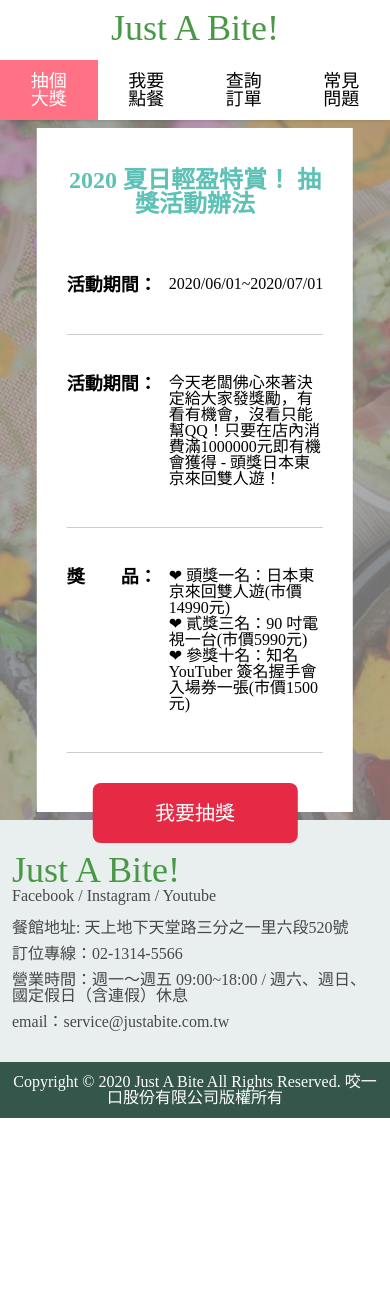
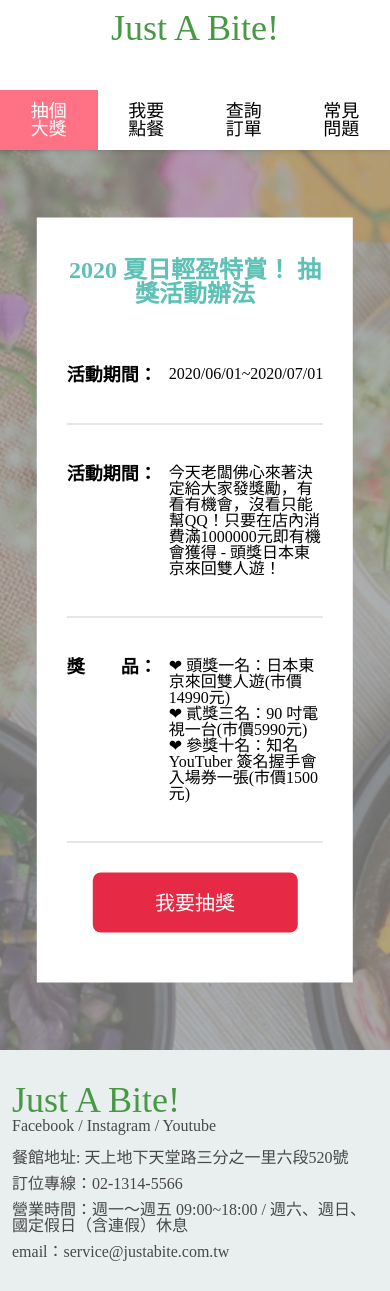
Before and after one commit to Lidemy/mentor-program-5th-panoopan, a PHP site: page / in a window 390 px wide. Shown: the top 1291 px of the page. Before the commit the page ends 1118 px from the top, so only its background shows below. Run offline with PHP 8.4, Linux system fonts and the light colour scheme.

Commit message:
week8 homework v2

```diff
--- a/homeworks/week8/hw1/style.css
+++ b/homeworks/week8/hw1/style.css
@@ -54,7 +54,7 @@
 
 .banner {
     position: relative;
-    height: 700px;
+    height: 900px;
     background: url(games-bn.png) center/cover no-repeat;
 }
 
@@ -208,7 +208,7 @@
 
 @media(max-width: 768px) {
     .navbar .wrapper {
-        height: 120px;
+        height: 150px;
         flex-direction: column;
         justify-content: space-between;
         padding: 0px;
@@ -232,7 +232,11 @@
 
     .game {
         border-radius: 0;
-        height: 92%;
+    }
+
+    .prize {
+        padding: 0;
+        width: 85%;
     }
 
     .footer__top .wrapper {
```
Also changed, not shown: homeworks/week8/hw3.md (+2 -0 lines).
